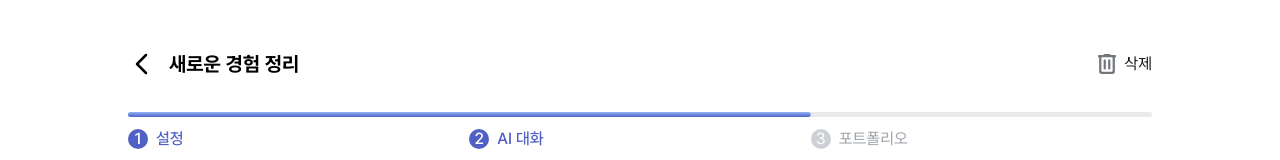
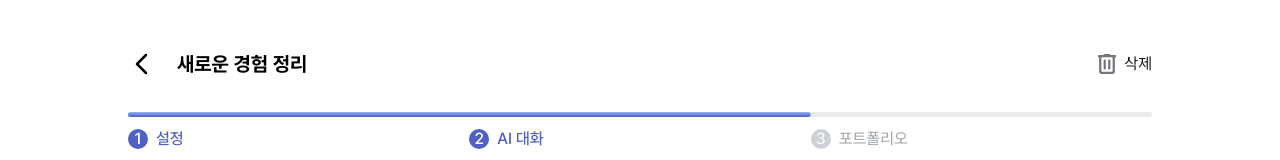
Before and after one commit to Teamie71/folioo-front, a Next.js app: page /experience/settings/1/chat in a window 1280 px wide. Shown: the top 160 px of the page. Built offline with nearby package versions, Linux system fonts and the light colour scheme.

Commit message:
🎨 Design: 제목 뒤로가기 버튼 간격 수정

```diff
--- a/src/app/(main)/experience/settings/[id]/chat/page.tsx
+++ b/src/app/(main)/experience/settings/[id]/chat/page.tsx
@@ -51,7 +51,7 @@ export default function ExperienceSettingsChatPage() {
       <div className='mx-auto flex min-h-0 w-full max-w-[66rem] flex-1 flex-col gap-[1.5rem] overflow-hidden px-[1rem] pt-[2.5rem]'>
         {/* 헤더 */}
         <div className='flex w-full shrink-0 items-center justify-between'>
-          <div className='flex items-center'>
+          <div className='flex items-center gap-[0.5rem]'>
             <BackButton href='/experience' />
             <InlineEdit
               title={experienceTitle}
```
